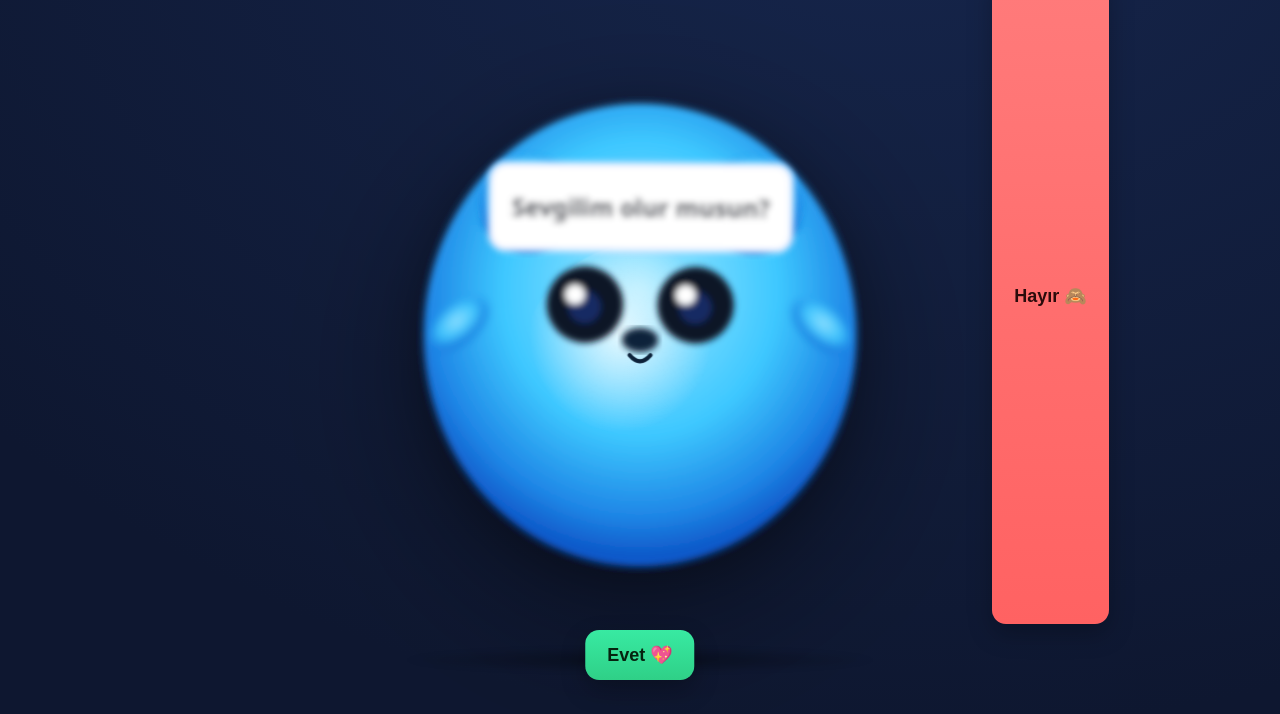
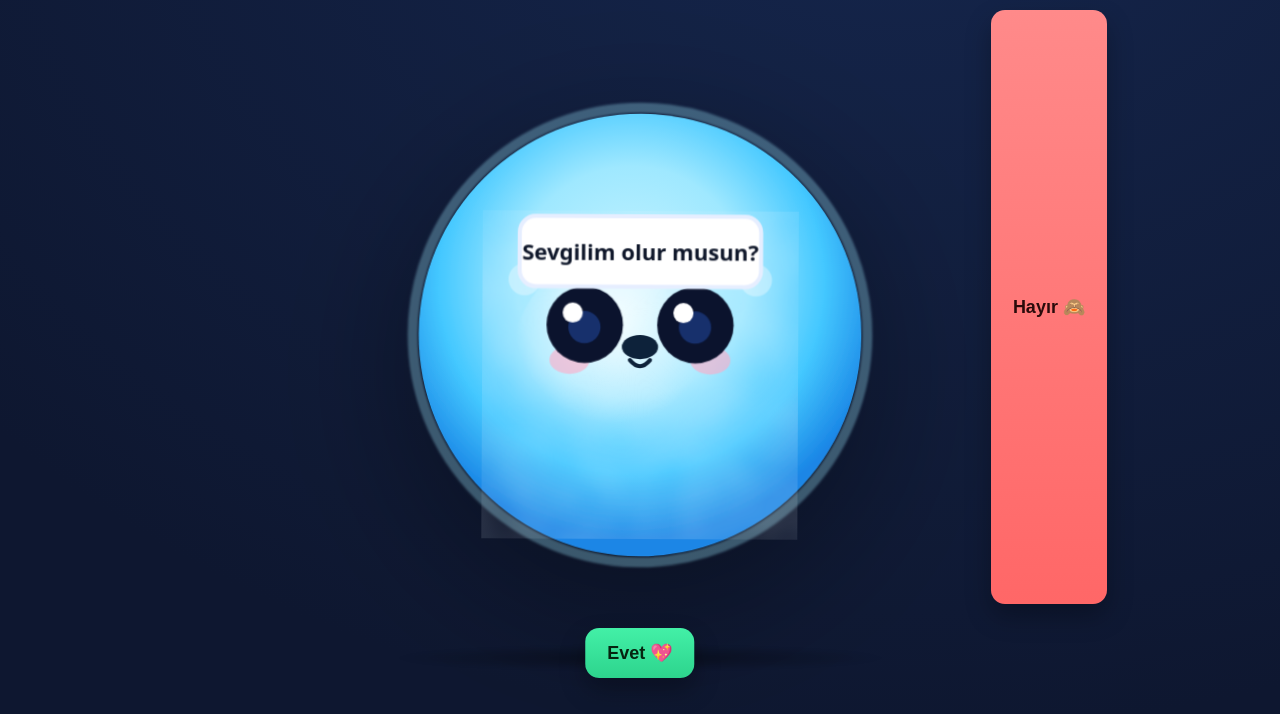
Before and after one commit to Colandorc/animasyon, a plain HTML site: page index.html in a window 1280 px wide. Shown: the part 86-800 px from the top of the page. Drawn offline with Linux system fonts and the light colour scheme.

Commit message:
Refactor styles and enhance button interactions
Updated CSS variables for colors and shadows, adjusted button styles, and modified SVG elements for better visual effects. Improved JavaScript functions for button interactions and animations.

```diff
--- a/index.html
+++ b/index.html
@@ -7,189 +7,185 @@
 <meta name="theme-color" content="#0e1730" />
 <style>
   :root{
-    --bg1:#0e1730; --bg2:#16264d;
-    --fur1:#3ec8ff; --fur2:#1f86e6; --fur3:#0e58c9;
-    --shine:#9fe8ff; --shadow:rgba(0,0,0,.45);
-    --yes:#2fd087; --no:#ff6262; --glass:rgba(255,255,255,.08); --line:rgba(255,255,255,.18);
+    --bg1:#0e1730; --bg2:#15264d;
+    --blue1:#9fe8ff; --blue2:#44c8ff; --blue3:#1a86e6; --blue4:#0c57c9;
+    --eye:#0b132d; --iris:#17306c; --shine:#ffffff;
+    --yes:#2dd48d; --no:#ff6767;
+    --glass:rgba(255,255,255,.08); --line:rgba(255,255,255,.18);
+    --shadow:rgba(0,0,0,.42);
   }
   *{box-sizing:border-box}
   html,body{height:100%;margin:0}
   body{
-    background: radial-gradient(1200px 900px at 70% -10%, var(--bg2), var(--bg1));
+    background: radial-gradient(1200px 900px at 70% -10%, var(--bg2), var(--bg1)),
+                radial-gradient(1200px 900px at 10% 120%, #0b1126, transparent);
     color:#eaf3ff; font-family: ui-sans-serif, system-ui, -apple-system, "Segoe UI", Roboto, Arial;
     overflow:hidden;
   }
 
   header{position:fixed; inset:0 auto auto 0; width:100%; text-align:center; padding:18px 10px 6px; z-index:10; pointer-events:none}
-  h1{margin:0; font-weight:800; font-size:clamp(20px,4.8vw,36px); letter-spacing:.2px; text-shadow:0 2px 16px var(--shadow)}
+  h1{margin:0; font-weight:900; font-size:clamp(20px,5.2vw,38px); text-shadow:0 2px 16px var(--shadow)}
 
   .stage{position:fixed; inset:0; display:grid; place-items:center}
   .wrap{position:relative; width:min(92vmin,780px); aspect-ratio:1/1.05}
 
-  /* AYICIK -------------------------------------------------------- */
-  .bear{
+  /* ----------------- PELUŞ KARAKTER ----------------- */
+  .plush{
     position:absolute; inset:0; display:grid; place-items:center;
     filter: drop-shadow(0 40px 80px var(--shadow));
     animation: nod 6s ease-in-out infinite;
     transform-origin:50% 60%;
   }
-  @keyframes nod{
-    0%,100%{ transform:translateZ(0) rotate(0deg) }
-    50%{ transform:translateZ(0) rotate(1.5deg) }
-  }
-  svg{ width:82%; max-width:640px; height:auto; overflow:visible; }
+  @keyframes nod{ 0%,100%{transform:rotate(0deg)} 50%{transform:rotate(1.2deg)} }
 
-  /* tüy efekti: dışa doğru çok katmanlı parlaklık */
-  .fur-outer{
-    filter: url(#blurSoft) drop-shadow(0 12px 24px rgba(0,0,0,.25));
-  }
-  .fur-outer stop:nth-child(1){ stop-color:#79e3ff }
-  .fur-outer stop:nth-child(2){ stop-color:#2fb9ff }
-  .fur-outer stop:nth-child(3){ stop-color:#1b7fe2 }
+  svg{ width:82%; max-width:660px; height:auto; overflow:visible; }
 
-  .chest{
-    filter: url(#blurSoft);
-  }
-
-  /* gözler */
+  /* göz–ağız animasyonları */
   .eye{ transform-origin:center; animation: blink 5.2s ease-in-out infinite }
-  @keyframes blink{
-    0%, 4%, 100% { transform:scaleY(1) }
-    2% { transform:scaleY(.05) }
-  }
+  @keyframes blink{ 0%,4%,100%{transform:scaleY(1)} 2%{transform:scaleY(.06)} }
   .pupil{ animation: look 6s ease-in-out infinite }
   @keyframes look{
     0%,100%{ transform:translate(0,0) }
-    30%{ transform:translate(1px,1px) }
+    30%{ transform:translate(1.5px,1px) }
     60%{ transform:translate(-1px,1px) }
   }
+  .belly{ transform-origin:50% 60%; animation: breath 4.2s ease-in-out infinite }
+  @keyframes breath{ 0%,100%{transform:scale(1)} 50%{transform:scale(1.015)} }
 
-  /* ağız-nefes */
-  .mouth{ transform-origin:50% 50%; animation: smile 6s ease-in-out infinite }
-  @keyframes smile{
-    0%,100%{ d:path("M290,360 Q300,370 310,360") }
-    50%    { d:path("M288,360 Q300,380 312,360") }
-  }
-  .belly{ transform-origin:50% 60%; animation: breath 4.2s ease-in-out infinite }
-  @keyframes breath{
-    0%,100%{ transform:scale(1) }
-    50%{ transform:scale(1.015) }
+  /* alt gölge */
+  .shadow{
+    position:absolute; left:50%; bottom:3.75%; transform:translateX(-50%);
+    width:66%; height:26px; border-radius:50%;
+    background: radial-gradient(closest-side, rgba(0,0,0,.35), rgba(0,0,0,0));
+    filter: blur(1.2px);
   }
 
-  /* gölge */
-  .shadow{
-    position:absolute; left:50%; bottom:3.5%; transform:translateX(-50%);
-    width:64%; height:26px; border-radius:50%;
-    background: radial-gradient(closest-side, rgba(0,0,0,.34), rgba(0,0,0,0));
-    filter: blur(2px);
+  /* ----------------- BUTONLAR ----------------- */
+  .buttons{ position:absolute; left:50%; bottom:22px; transform:translateX(-50%); display:flex; gap:14px; z-index:9 }
+  button{
+    border:none; padding:14px 22px; border-radius:14px;
+    font-weight:900; font-size:clamp(14px,3.6vw,18px);
+    box-shadow:0 12px 26px rgba(0,0,0,.28); cursor:pointer; user-select:none; touch-action:none;
+    transition:transform .15s ease, box-shadow .2s ease, opacity .25s ease;
+  }
+  #yes{ background:linear-gradient(180deg, #43f0a7, var(--yes)); color:#062410 }
+  #yes:hover{ transform:translateY(-2px) scale(1.03) }
+
+  #no{
+    background:linear-gradient(180deg, #ff8a8a, var(--no)); color:#2a0b0b;
+    position:fixed; /* kaçış için */
+    left:calc(50% - 220px); bottom:110px;
   }
 
-  /* BUTONLAR ------------------------------------------------------ */
-  .buttons{ position:absolute; left:50%; bottom:20px; transform:translateX(-50%); display:flex; gap:14px; z-index:9 }
-  button{
-    border:none; padding:14px 22px; border-radius:14px; font-weight:800; font-size:clamp(14px,3.6vw,18px);
-    box-shadow:0 10px 24px rgba(0,0,0,.25); cursor:pointer; touch-action:none; user-select:none;
-    transition:transform .15s ease, box-shadow .2s ease, opacity .25s ease;
-  }
-  #yes{ background:linear-gradient(180deg, #38eaa2, var(--yes)); color:#06230f }
-  #yes:hover{ transform:translateY(-2px) scale(1.03) }
-  #no{
-    background:linear-gradient(180deg, #ff7b7b, var(--no)); color:#2b0b0b;
-    position:fixed; /* kaçış için */
-    left:calc(50% + 90px); bottom:90px;
-  }
-
-  /* KALPLER */
+  /* kalpler */
   .hearts{ position:fixed; inset:0; pointer-events:none; z-index:8 }
   .heart{ position:absolute; font-size:18px; opacity:0; transform:translate(-50%,-50%) scale(.6); animation: pop 1s ease forwards }
   @keyframes pop{
     0%{opacity:0; transform:translate(-50%,-50%) scale(.6)}
-    40%{opacity:.95; transform:translate(-50%,-60%) scale(1.1)}
+    40%{opacity:.95; transform:translate(-50%,-62%) scale(1.1)}
     100%{opacity:0; transform:translate(-50%,-82%) scale(1)}
   }
 
-  /* FİNAL */
+  /* final kart */
   .overlay{ position:fixed; inset:0; display:none; place-items:center; z-index:20; background:linear-gradient(180deg, rgba(7,12,26,.75), rgba(7,12,26,.9)); backdrop-filter:blur(4px) }
   .card{ background:var(--glass); border:1px solid var(--line); padding:26px 28px; border-radius:20px; text-align:center; max-width:min(92%,560px); box-shadow:0 30px 80px rgba(0,0,0,.45) }
   .card h2{ margin:0 0 6px; font-size:clamp(20px,5.2vw,32px) }
   .card p{ margin:8px 0 0; opacity:.9 }
 
-  /* no butonunun ekran dışına taşmaması için güvenli alan */
-  .safe{ position:fixed; inset:8px; pointer-events:none }
+  .safe{ position:fixed; inset:10px; pointer-events:none } /* “Hayır” kaçış güvenli alanı */
 </style>
 </head>
 <body>
-<header><h1>Benim sevgilim olur musun? 💘</h1></header>
+<header><h1>Benim sevgilim olur musun? <span aria-hidden="true">💘</span></h1></header>
 
 <div class="stage">
   <div class="wrap" id="wrap">
-    <div class="bear">
+    <div class="plush">
+      <!-- Pelüş: net, tüylü kenar için SVG filtreleri -->
       <svg viewBox="0 0 600 640" aria-hidden="true">
         <defs>
-          <!-- yumuşak blur -->
-          <filter id="blurSoft"><feGaussianBlur stdDeviation="3" /></filter>
+          <!-- noise tabanlı tüy ve kenar kırıcılık -->
+          <filter id="plushEdge" x="-20%" y="-20%" width="140%" height="140%">
+            <!-- yumuşak kenar için stroke alpha -->
+            <feTurbulence type="fractalNoise" baseFrequency="0.9" numOctaves="2" seed="8" result="noise"/>
+            <feColorMatrix in="noise" type="saturate" values="0" result="mono"/>
+            <feGaussianBlur in="mono" stdDeviation="1.2" result="blur"/>
+            <feDisplacementMap in="SourceGraphic" in2="blur" scale="4" xChannelSelector="R" yChannelSelector="G"/>
+          </filter>
 
-          <!-- gövde tüy gradyenti -->
-          <radialGradient id="furGrad" cx="50%" cy="40%" r="58%">
-            <stop offset="0%"  stop-color="#9fe8ff"/>
-            <stop offset="55%" stop-color="var(--fur1)"/>
-            <stop offset="85%" stop-color="var(--fur2)"/>
-            <stop offset="100%" stop-color="var(--fur3)"/>
+          <!-- iç dokuda hafif noise/velvet hissi -->
+          <filter id="velvet">
+            <feTurbulence type="fractalNoise" baseFrequency="0.015" numOctaves="2" seed="6" result="n"/>
+            <feColorMatrix type="matrix" in="n" values="
+              0 0 0 0  .85
+              0 0 0 0  .92
+              0 0 0 0  1
+              0 0 0 .25 0" result="tint"/>
+            <feBlend in="SourceGraphic" in2="tint" mode="soft-light"/>
+          </filter>
+
+          <!-- gövde gradyenti -->
+          <radialGradient id="furGrad" cx="48%" cy="38%" r="58%">
+            <stop offset="0%"  stop-color="#c7f4ff"/>
+            <stop offset="45%" stop-color="var(--blue1)"/>
+            <stop offset="75%" stop-color="var(--blue2)"/>
+            <stop offset="100%" stop-color="var(--blue3)"/>
           </radialGradient>
-          <!-- parlama -->
-          <radialGradient id="shineGrad" cx="42%" cy="34%" r="38%">
-            <stop offset="0%" stop-color="rgba(255,255,255,.8)" />
+
+          <!-- highlight -->
+          <radialGradient id="shineGrad" cx="40%" cy="30%" r="38%">
+            <stop offset="0%" stop-color="rgba(255,255,255,.85)" />
             <stop offset="100%" stop-color="rgba(255,255,255,0)" />
           </radialGradient>
         </defs>
 
-        <!-- dış tüy halkası -->
-        <g class="fur-outer">
-          <ellipse cx="300" cy="340" rx="215" ry="230" fill="url(#furGrad)" />
-          <!-- tüy çıkıntıları -->
-          <g fill="url(#furGrad)" filter="url(#blurSoft)" opacity=".9">
-            <ellipse cx="120" cy="330" rx="34" ry="18" transform="rotate(-40 120 330)"/>
-            <ellipse cx="480" cy="330" rx="34" ry="18" transform="rotate(40 480 330)"/>
-            <ellipse cx="165" cy="220" rx="26" ry="14" transform="rotate(-20 165 220)"/>
-            <ellipse cx="435" cy="220" rx="26" ry="14" transform="rotate(20 435 220)"/>
-          </g>
+        <!-- dış aura + yumuşak tüy kenarı -->
+        <g filter="url(#plushEdge)">
+          <circle cx="300" cy="340" r="220" fill="url(#furGrad)" />
         </g>
 
-        <!-- göğüs/belly -->
-        <ellipse class="belly" cx="300" cy="380" rx="120" ry="130" fill="url(#shineGrad)" />
+        <!-- ekstra dış parıltı (peluş kenarı daha canlı) -->
+        <circle cx="300" cy="340" r="226" fill="none"
+                stroke="rgba(159,232,255,.32)" stroke-width="10"
+                style="filter:blur(1.2px)"/>
 
-        <!-- kulaklar -->
-        <g filter="url(#blurSoft)" opacity=".95">
-          <circle cx="188" cy="210" r="48" fill="url(#furGrad)"/>
-          <circle cx="412" cy="210" r="48" fill="url(#furGrad)"/>
-          <circle cx="188" cy="210" r="22" fill="rgba(255,255,255,.45)"/>
-          <circle cx="412" cy="210" r="22" fill="rgba(255,255,255,.45)"/>
+        <!-- göğüs-parlama ve iç kadife doku -->
+        <g filter="url(#velvet)">
+          <ellipse class="belly" cx="300" cy="380" rx="130" ry="135" fill="url(#shineGrad)"/>
         </g>
 
+        <!-- yanaklar -->
+        <ellipse cx="230" cy="365" rx="20" ry="14" fill="rgba(255,170,198,.6)" style="filter:blur(.6px)"/>
+        <ellipse cx="370" cy="365" rx="20" ry="14" fill="rgba(255,170,198,.6)" style="filter:blur(.6px)"/>
+
+        <!-- kulak benzeri parlak noktalar -->
+        <circle cx="185" cy="285" r="16" fill="rgba(255,255,255,.35)" />
+        <circle cx="415" cy="285" r="16" fill="rgba(255,255,255,.35)" />
+
         <!-- gözler -->
-        <g class="eyes" filter="url(#blurSoft)">
+        <g>
           <g class="eye">
-            <circle cx="245" cy="310" r="38" fill="#0c1326"/>
-            <circle class="pupil" cx="245" cy="312" r="16" fill="#182c64"/>
-            <circle cx="235" cy="300" r="10" fill="#ffffff"/>
+            <circle cx="245" cy="330" r="38" fill="var(--eye)" />
+            <circle class="pupil" cx="245" cy="332" r="16" fill="var(--iris)"/>
+            <circle cx="233" cy="318" r="10" fill="#fff"/>
           </g>
           <g class="eye">
-            <circle cx="355" cy="310" r="38" fill="#0c1326"/>
-            <circle class="pupil" cx="355" cy="312" r="16" fill="#182c64"/>
-            <circle cx="345" cy="300" r="10" fill="#ffffff"/>
+            <circle cx="355" cy="330" r="38" fill="var(--eye)" />
+            <circle class="pupil" cx="355" cy="332" r="16" fill="var(--iris)"/>
+            <circle cx="343" cy="318" r="10" fill="#fff"/>
           </g>
         </g>
 
         <!-- burun -->
-        <ellipse cx="300" cy="345" rx="18" ry="12" fill="#0d223a" filter="url(#blurSoft)"/>
+        <ellipse cx="300" cy="352" rx="18" ry="12" fill="#0d223a" />
 
-        <!-- ağız (animasyonlu path) -->
-        <path class="mouth" d="M290,360 Q300,370 310,360" stroke="#0d223a" stroke-width="4" fill="none" stroke-linecap="round"/>
+        <!-- ağız -->
+        <path d="M290,365 Q300,377 310,365" stroke="#0d223a" stroke-width="4" fill="none" stroke-linecap="round"/>
 
-        <!-- pankart -->
-        <g filter="url(#blurSoft)">
-          <rect x="150" y="170" rx="16" ry="16" width="300" height="86" fill="#ffffff" stroke="#dfe7ff" stroke-width="4"/>
-          <text x="300" y="223" text-anchor="middle" font-weight="800" fill="#0f172a" style="font-size:24px">Sevgilim olur musun?</text>
+        <!-- eldeki pankart -->
+        <g transform="translate(0,-8)">
+          <rect x="180" y="230" rx="16" ry="16" width="240" height="70" fill="#ffffff" stroke="#e6eeff" stroke-width="4"/>
+          <text x="300" y="274" text-anchor="middle" font-weight="900" fill="#0f172a" style="font-size:22px">Sevgilim olur musun?</text>
         </g>
       </svg>
     </div>
@@ -199,6 +195,7 @@
     <div class="buttons">
       <button id="yes">Evet 💖</button>
     </div>
+
     <button id="no">Hayır 🙈</button>
   </div>
 </div>
@@ -222,10 +219,9 @@
 
   let yesScale = 1;
   let noScale  = 1;
-  let escapeCount = 0;
   let yesLocked = false;
 
-  function clamp(n,min,max){return Math.max(min,Math.min(max,n));}
+  const clamp=(n,min,max)=>Math.max(min,Math.min(max,n));
 
   function popHeart(x,y){
     const h=document.createElement('div');
@@ -240,7 +236,7 @@
     const r = safe.getBoundingClientRect();
     const bw = noBtn.offsetWidth, bh = noBtn.offsetHeight;
     const x = clamp(Math.random()*(r.width-bw)+r.left, r.left, r.right-bw);
-    const y = clamp(Math.random()*(r.height-bh)+r.top,  r.top+40, r.bottom-bh);
+    const y = clamp(Math.random()*(r.height-bh)+r.top+40,  r.top+40, r.bottom-bh);
     noBtn.style.left = x+'px';
     noBtn.style.top  = y+'px';
   }
@@ -248,9 +244,9 @@
   function shrinkNo(){
     noScale = Math.max(0, noScale - 0.16);
     noBtn.style.transform = `scale(${noScale})`;
-    if(noScale <= 0.05){
+    if(noScale <= 0.06){
       noBtn.style.opacity = '0';
-      setTimeout(()=> noBtn.style.display='none', 200);
+      setTimeout(()=> noBtn.style.display='none', 180);
     }
   }
 
@@ -264,38 +260,30 @@
     shrinkNo();
     growYes();
     randomNoPos();
-    escapeCount++;
-
     const p=(e.touches && e.touches[0]) || e;
     popHeart(p.clientX||innerWidth/2, p.clientY||innerHeight/2);
-
     e.preventDefault(); e.stopPropagation(); return false;
   }
 
-  // “Hayır” tıklanınca küçül + kaç
   ['pointerdown','click','touchstart'].forEach(t=>{
     noBtn.addEventListener(t, runAway, {passive:false});
   });
 
-  // Mobilde daha eğlenceli olsun diye hover'da da kaçabilir:
   noBtn.addEventListener('pointerenter', e=>{
-    // sadece henüz çok küçülmediyse hareket ettir
-    if(noScale>0.4){ randomNoPos(); }
+    if(noScale>0.45) randomNoPos();
   }, {passive:true});
 
-  // EVET basılınca final
   yesBtn.addEventListener('click', ()=>{
     overlay.style.display='grid';
     yesLocked = true;
-    for(let i=0;i<24;i++){
+    for(let i=0;i<26;i++){
       setTimeout(()=>popHeart(Math.random()*innerWidth, Math.random()*innerHeight*0.8+40), i*40);
     }
   });
 
-  // ilk yerleşim
   function initPlace(){
     noBtn.style.position='fixed';
-    if(!noBtn.style.left){ randomNoPos(); }
+    if(!noBtn.style.left) randomNoPos();
   }
   initPlace();
   addEventListener('resize', initPlace);
```
